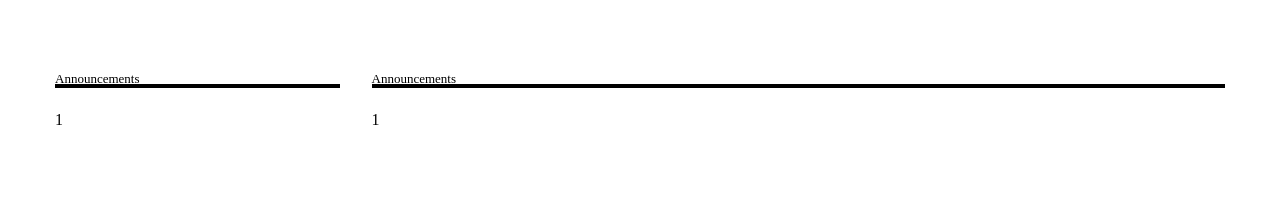
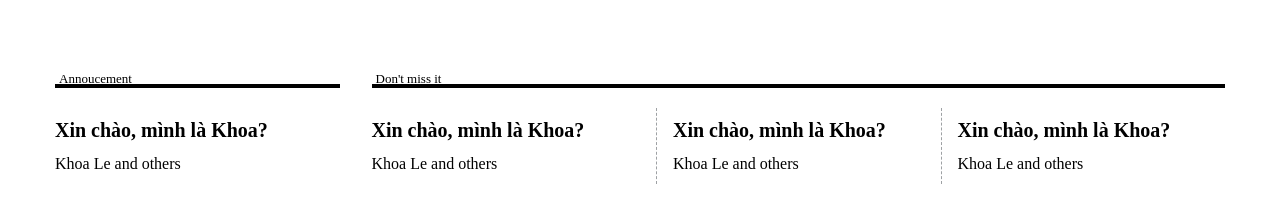
Before and after one commit to khoale9098/alfafly, a Next.js app: page / in a window 1280 px wide. Shown: the part 124-332 px from the top of the page. Built offline with nearby package versions, Linux system fonts and the light colour scheme.

Commit message:
impl pinned

```diff
--- a/assets/base.css
+++ b/assets/base.css
@@ -41,10 +41,16 @@ body {
 }
 
 body {
-  position: relative;
-  height: 100%;
-  max-height: 100%;
-  margin: 0;
+  @apply relative h-full max-h-full m-0;
+}
+
+.global-underline:hover {
+  background-size: 97% 40%;
+}
+.global-underline {
+  padding-bottom: 0.2%;
+  transition: background-size 0.6s ease-out;
+  background: linear-gradient(var(--secondary), var(--secondary)) no-repeat left 123%/0 40%;
 }
 
 h1,
--- a/assets/test.css
+++ b/assets/test.css
@@ -597,7 +597,7 @@ body.global-hash-post-card-one-color .global-color::after {
   border-left: none;
 }
 .global-special article:not(:first-of-type):not(:last-of-type),
-.global-special article:last-of-type {
+.global-special article:lastz-of-type {
   border-left: var(--border) var(--color-three);
 }
 .global-special h3 {
--- a/components/common/catagory_container/catagory.module.css
+++ /dev/null
@@ -1,13 +0,0 @@
-.pinned {
-  @apply flex relative pt-5 flex-grow border-t-4 border-solid mx-auto mb-6 border-secondary;
-  margin-top: 10vh;
-  & h2 {
-    @apply font-medium absolute top-0 left-0 inline-block m-0 tracking-normal bg-secondary;
-    font-family: var(--font-family-sourcee);
-    font-size: 13px;
-    line-height: 1.4;
-    z-index: 1;
-
-    transform: translateY(-100%);
-  }
-}
--- a/components/common/catagory_container/index.tsx
+++ /dev/null
@@ -1,19 +0,0 @@
-import { FC } from 'react'
-import classnames from 'classnames'
-import s from './catagory.module.css'
-
-const CatagoryContainer: FC<{
-  color: string | 'yellow' | 'green'
-  title: string
-}> = ({ color, title }) => {
-  return (
-    <div className={s.pinned}>
-      <h2>
-        <span>Announcements</span>
-      </h2>
-      <div>1</div>
-    </div>
-  )
-}
-
-export default CatagoryContainer
--- /dev/null
+++ b/components/common/pinned_container/index.tsx
@@ -0,0 +1,37 @@
+import { FC, CSSProperties } from 'react'
+import classnames from 'classnames'
+
+import s from './pinned_container.module.css'
+
+type styled = {
+  primary: string
+  secondary: string
+}
+
+const styledBorder = {
+  primary: 'border-primary',
+  secondary: 'border-secondary',
+} as styled
+
+const styledBackground = {
+  primary: 'bg-primary',
+  secondary: 'bg-secondary',
+} as styled
+
+const PinnedContainer: FC<{
+  color: 'primary' | 'secondary'
+  title: string
+  className?: string
+  style?: CSSProperties
+}> = ({ color, title, children, className = '' }) => {
+  return (
+    <div className={classnames(s.pinned, s.special, styledBorder[color], className)}>
+      <h2 className={styledBackground[color]}>
+        <span>{title}</span>
+      </h2>
+      {children}
+    </div>
+  )
+}
+
+export default PinnedContainer
--- /dev/null
+++ b/components/common/pinned_container/pinned_container.module.css
@@ -0,0 +1,40 @@
+.pinned {
+  @apply flex relative pt-5 flex-grow border-t-4 border-solid mx-auto mb-6;
+  margin-top: 10vh;
+  & h2 {
+    @apply font-medium px-1 absolute top-0 left-0 inline-block m-0 tracking-normal;
+    font-family: var(--font-family-source);
+    font-size: 13px;
+    line-height: 1.4;
+    z-index: 1;
+    transform: translateY(-100%);
+  }
+}
+
+.special article {
+  @apply box-border px-4 py-2;
+  flex: 1 0 25%;
+  & h3 {
+    @apply mt-0 font-bold text-xl;
+    margin-bottom: 1vh;
+    font-family: var(--font-eng);
+  }
+  & h3 + .meta {
+    @apply m-0;
+  }
+  & .meta {
+    @apply text-xs relative w-full;
+    font-family: var(--font-family-source);
+  }
+}
+.special article:first-of-type,
+.special article:first-of-type:last-of-type {
+  @apply pl-0;
+}
+.special article:first-of-type:last-of-type {
+  @apply border-l-0;
+}
+.special article:not(:first-of-type):not(:last-of-type),
+.special article:last-of-type {
+  border-left: 1px dashed #9ea1a4;
+}
--- /dev/null
+++ b/components/common/pinned_post/index.tsx
@@ -0,0 +1,24 @@
+import { FC } from 'react'
+import Link from 'next/link'
+
+const PinnedPost: FC<{
+  title: string
+  description?: string
+  actor?: string
+  hastag?: string
+}> = ({ title, description, actor, hastag }) => {
+  return (
+    <article>
+      <h3>
+        <Link href="/">
+          <a className="global-underline">Xin chào, mình là Khoa?</a>
+        </Link>
+      </h3>
+      <div className="meta">
+        <a>Khoa Le and others</a>
+      </div>
+    </article>
+  )
+}
+
+export default PinnedPost
--- a/container/home/Pinned/index.tsx
+++ b/container/home/Pinned/index.tsx
@@ -1,14 +1,22 @@
-import CatagoryContainer from '@components/common/catagory_container'
-import s from './pinned.module.css'
+import PinnedContainer from '@components/common/pinned_container'
+import classnames from 'classnames'
+import PinnedPost from '@components/common/pinned_post'
+import Link from 'next/link'
 
 const Pinned = () => {
   return (
     <section className="flex">
       <div className="w-3/12 flex ">
-        <CatagoryContainer>dsd</CatagoryContainer>
+        <PinnedContainer className="global-special" title="Annoucement" color="primary">
+          <PinnedPost title="Xin chào mình là Khoa?" />
+        </PinnedContainer>
       </div>
       <div className="w-9/12 ml-8">
-        <CatagoryContainer>dsd</CatagoryContainer>
+        <PinnedContainer className="global-special" title="Don't miss it" color="secondary">
+          <PinnedPost title="Xin chào mình là Khoa?" />
+          <PinnedPost title="Xin chào mình là Khoa?" />
+          <PinnedPost title="Xin chào mình là Khoa?" />
+        </PinnedContainer>
       </div>
     </section>
   )
--- /dev/null
+++ b/container/home/Pinned/pinned.module.css
@@ -0,0 +1,11 @@
+.s {
+  flex: 1 0 25%;
+  padding: 10px 25px;
+  padding-left: 0px;
+  & h3 {
+    font-size: 20px;
+    @apply mt-0 font-bold;
+    margin-bottom: 1vh;
+    font-family: var(--font-eng);
+  }
+}
```
Also changed, not shown: components/common/pinned_post/pinned_post.module.css (added, +27 -0 lines).
